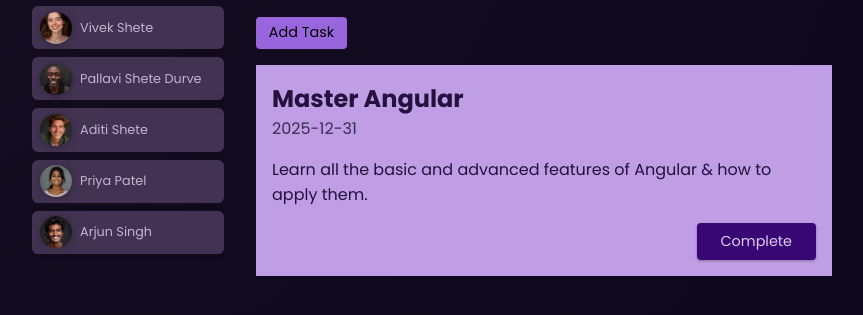
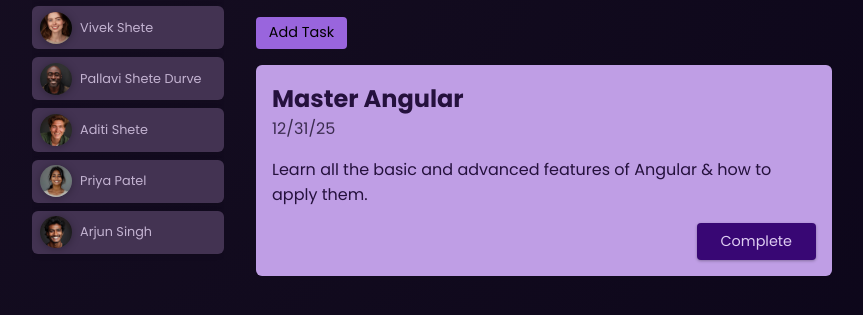
Before and after one commit to kaustubh-genserve/learn_angular, an Angular app in the folder first-angular-app/: page / in a window 1280 px wide. Both pictures are taken after a click on the button "Renu Shete". Shown: the part 299-614 px from the top of the page, without its empty margins (208-1071 px from the left). Built offline with nearby package versions, Linux system fonts and the light colour scheme.

Commit message:
feat: implement CardComponent for reusable card UI; update user and task components to utilize the new card structure and improve styling

```diff
--- /dev/null
+++ b/first-angular-app/src/app/shared/card/card.component.css
@@ -0,0 +1,5 @@
+div {
+  border-radius: 6px;
+  box-shadow: 0 1px 6px rgba(0, 0, 0, 0.1);
+  overflow: hidden;
+}
--- /dev/null
+++ b/first-angular-app/src/app/shared/card/card.component.html
@@ -0,0 +1,3 @@
+<div>
+  <ng-content></ng-content>
+</div>
--- a/first-angular-app/src/app/task/add-task/add-task.component.html
+++ b/first-angular-app/src/app/task/add-task/add-task.component.html
@@ -1,7 +1,7 @@
 <!-- two way bindings for form data -->
 <!-- What is two way binding? -->
 <!-- Two way binding is a mechanism in Angular that allows for the synchronization of data between the model and the view. -->
-<!-- listen to input but output datat with one syntax -->
+<!-- listen to input but it also outputs data with one syntax -->
 <!-- for adding live preview -->
 <!--  Use Ng Submit for handling submission in submit button -->
 
--- a/first-angular-app/src/app/task/task.component.html
+++ b/first-angular-app/src/app/task/task.component.html
@@ -6,7 +6,7 @@
     <button (click)="onStartAddTask()">Add Task</button>
   </menu>
 
-  <!-- add event listener is for form submission -->
+  <!-- add event listener is for form submission.] -->
   @if (addTaskVisible) {
   <app-add-task
     (isAddTaskVisible)="onEndAddTask()"
--- /dev/null
+++ b/first-angular-app/src/app/task/task.service.ts
@@ -0,0 +1 @@
+class TaskService
--- a/first-angular-app/src/app/task/tasks/tasks.component.html
+++ b/first-angular-app/src/app/task/tasks/tasks.component.html
@@ -1,8 +1,10 @@
+<app-card>
   <article>
     <h2>{{ task.title }}</h2>
-  <time>{{ task.dueDate }}</time>
+    <time>{{ task.dueDate | date : "shortDate" }}</time>
     <p>{{ task.summary }}</p>
     <p class="actions">
       <button (click)="onCompleteTask()">Complete</button>
     </p>
   </article>
+</app-card>
--- a/first-angular-app/src/app/task/tasks/tasks.component.ts
+++ b/first-angular-app/src/app/task/tasks/tasks.component.ts
@@ -1,10 +1,13 @@
 import { Component, EventEmitter, Input, Output } from '@angular/core';
 
 import { Task } from './tasks.model';
+import { CardComponent } from '../../shared/card/card.component';
+
+import { DatePipe } from '@angular/common';
 
 @Component({
   selector: 'app-tasks',
-  imports: [],
+  imports: [CardComponent, DatePipe],
   standalone: true,
   templateUrl: './tasks.component.html',
   styleUrl: './tasks.component.css',
--- a/first-angular-app/src/app/user/user.component.css
+++ b/first-angular-app/src/app/user/user.component.css
@@ -1,9 +1,3 @@
-div {
-  border-radius: 6px;
-  box-shadow: 0 1px 6px rgba(0, 0, 0, 0.1);
-  overflow: hidden;
-}
-
 button {
   display: flex;
   align-items: center;
--- a/first-angular-app/src/app/user/user.component.html
+++ b/first-angular-app/src/app/user/user.component.html
@@ -1,4 +1,4 @@
-<div>
+<app-card>
   <!-- Adding eventlistener from angular using () and attching to ts file -->
   <button [class.active]="selected" (click)="onSelectUser()">
     <!-- property binding from ts to template, happended with [] with src -->
@@ -7,7 +7,7 @@
     <!-- string interpolation binding from ts to template -->
     <span>{{ user.name }}</span>
   </button>
-</div>
+</app-card>
 
 <!-- While it might look like you're binding the src attribute of the <img> tag,
  you're actually NOT doing that.
--- a/first-angular-app/src/app/user/user.component.ts
+++ b/first-angular-app/src/app/user/user.component.ts
@@ -12,6 +12,7 @@
 import { DUMMY_USERS } from '../dummy-users';
 
 import { User } from './user.model';
+import { CardComponent } from '../shared/card/card.component';
 
 // const randomIndex = Math.floor(Math.random() * DUMMY_USERS.length);
 // Math.random() returns a random number between 0 and 1
@@ -25,6 +26,7 @@
   standalone: true,
   templateUrl: './user.component.html',
   styleUrl: './user.component.css',
+  imports: [CardComponent],
 })
 
 // We can add required propertu in the input parameter to make sire that we ALWAYS have the value
```
Also changed, not shown: first-angular-app/src/app/shared/card/card.component.ts (added, +11 -0 lines). Lines whose indentation alone changed are shown as unchanged.
